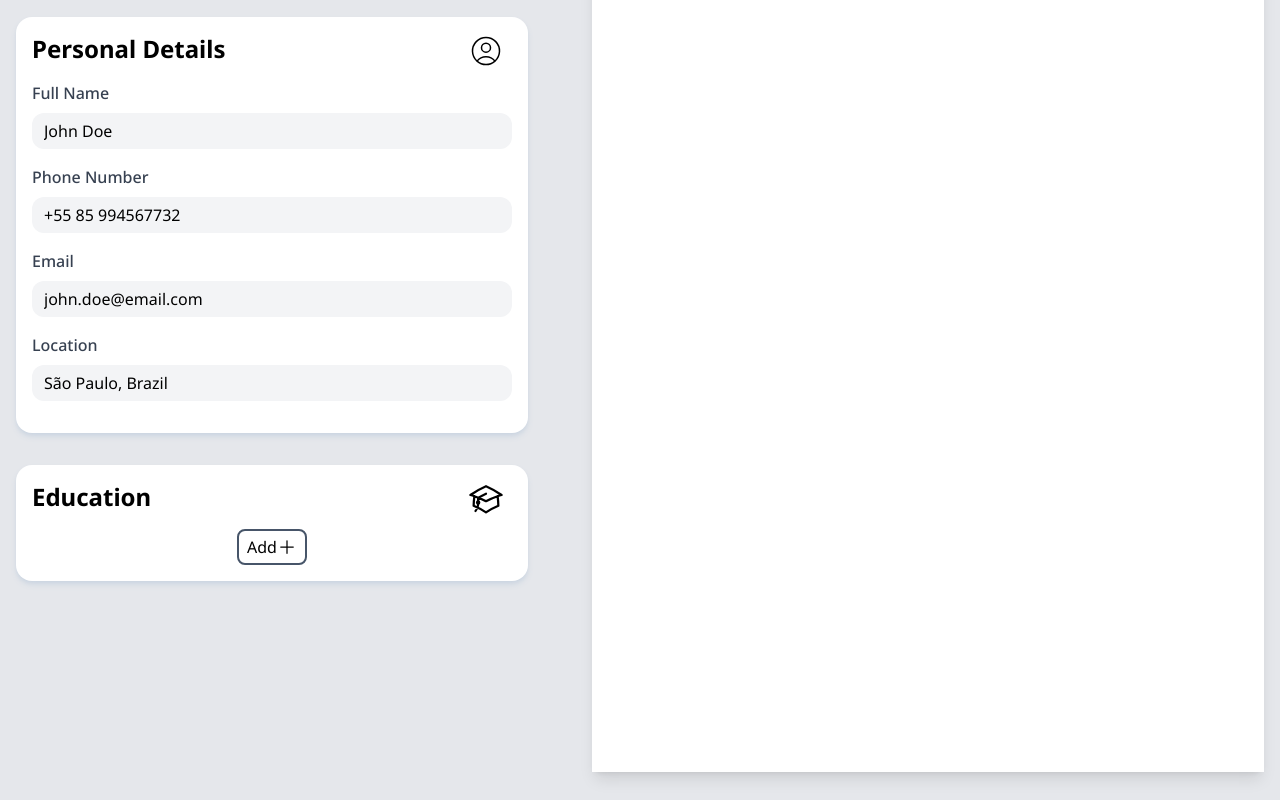
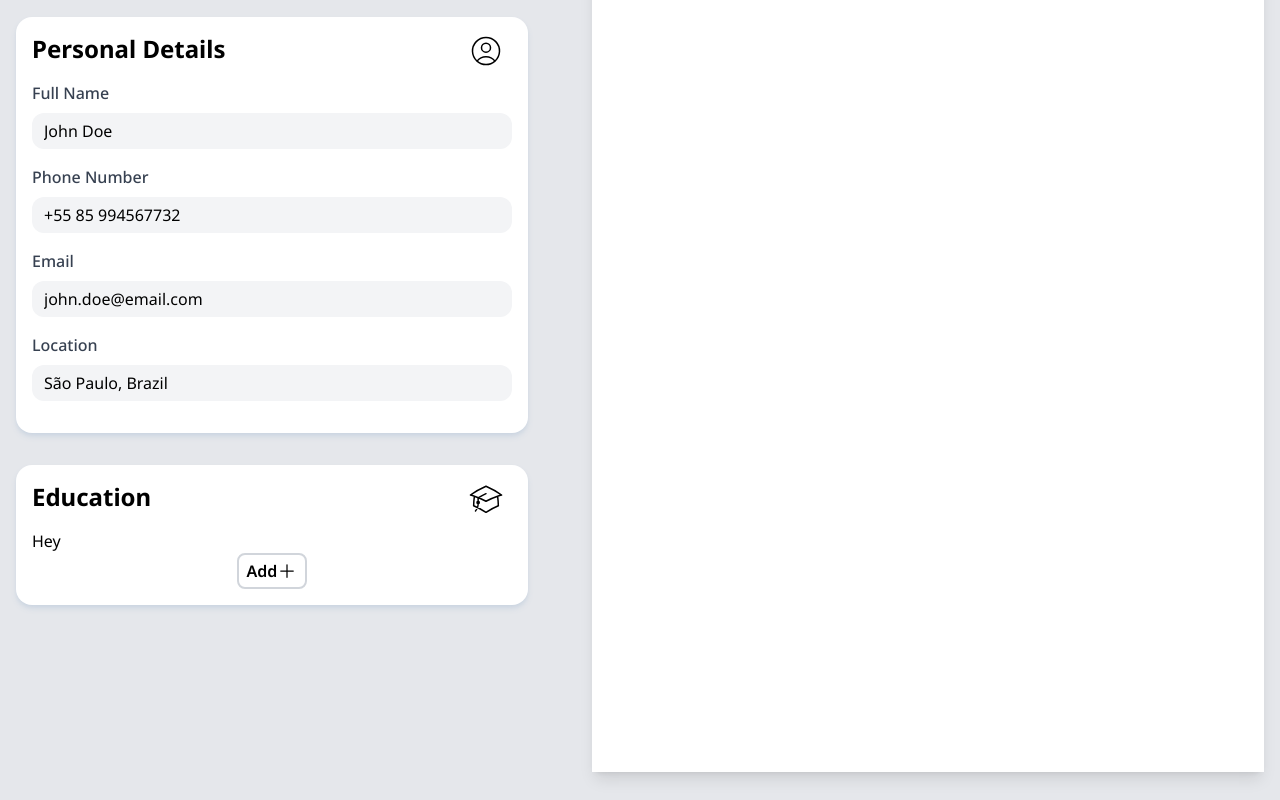
Before and after one commit to leo-vic3nt/EasyCv, a React (Vite) app: page / in a window 1280 px wide. Shown: the part 379-1179 px from the top of the page. Built offline with nearby package versions, Linux system fonts and the light colour scheme.

Commit message:
rearenge files

```diff
--- a/src/components/AddDataBtn.jsx
+++ b/src/components/Aside/AddDataBtn.jsx
@@ -5,7 +5,7 @@ function AddDataBtn({ onCLick }) {
 		<button
 			onClick={onCLick}
 			type="button"
-			className="mx-auto flex w-fit items-center rounded-lg border-2 font-semibold border-gray-300 px-2 py-1 hover:border-gray-200 hover:bg-gray-200"
+			className="mx-auto flex w-fit items-center rounded-lg border-2 border-gray-300 px-2 py-1 font-semibold hover:border-gray-200 hover:bg-gray-200"
 		>
 			Add <PlusIcon className="size-5" />
 		</button>
--- /dev/null
+++ b/src/components/Aside/EducationData.jsx
@@ -0,0 +1,57 @@
+import { SideCard } from "./SideCard";
+import { AcademicCapIcon } from "@heroicons/react/24/outline";
+import { useState } from "react";
+import { AddDataBtn } from "./AddDataBtn";
+
+function FormInput({ name, label, value, onChange, type }) {
+	return (
+		<div className="mb-4">
+			<label
+				htmlFor={name}
+				className="mb-2 block font-medium text-gray-700 capitalize"
+			>
+				{label}
+			</label>
+			<input
+				type={type}
+				id={name}
+				className="w-full appearance-none rounded-xl bg-gray-100 px-3 py-2 leading-tight focus:shadow-outline focus:outline-none"
+				value={value}
+				onChange={onChange}
+			/>
+		</div>
+	);
+}
+
+function DataForm({ cvData, setCvData }) {
+	return (
+		<div className="">
+			<h1>Teste</h1>
+		</div>
+	);
+}
+
+function DataList({ children }) {
+	return <div>{children}</div>;
+}
+
+function EducationData({ cvData, setCvData }) {
+	const [formActive, setFormActive] = useState(false);
+
+	return (
+		<SideCard
+			title={"Education"}
+			icon={<AcademicCapIcon className="stroke-1" />}
+		>
+			{formActive ? (
+				<DataForm />
+			) : (
+				<DataList>
+					<h1>Hey</h1> <AddDataBtn onCLick={() => setFormActive(true)} />
+				</DataList>
+			)}
+		</SideCard>
+	);
+}
+
+export { EducationData };
--- a/src/components/ModeToggle.jsx
+++ b/src/components/Aside/ModeToggle.jsx
@@ -4,7 +4,7 @@ import {
 	DocumentTextIcon,
 	PencilSquareIcon,
 } from "@heroicons/react/24/outline";
-import { EDITOR_MODES } from "../lib/constants";
+import { EDITOR_MODES } from "../../lib/constants";
 
 function Container({ children }) {
 	return (
--- a/src/components/PersonalDetailsForm.jsx
+++ b/src/components/Aside/PersonalDetailsForm.jsx
@@ -1,7 +1,7 @@
 /* eslint-disable react/prop-types */
 import { useCallback } from "react";
 import { UserCircleIcon } from "@heroicons/react/24/outline";
-import { DUMMY_DATA } from "../lib/constants";
+import { DUMMY_DATA } from "../../lib/constants";
 import { SideCard } from "./SideCard";
 
 function FormInput({ name, label, value, onChange, onBlur, type }) {
--- a/src/components/EducationData.jsx
+++ /dev/null
@@ -1,24 +0,0 @@
-import { SideCard } from "./SideCard";
-import { AcademicCapIcon } from "@heroicons/react/24/outline";
-import { PlusIcon } from "@heroicons/react/24/outline";
-
-// @todo Implement each item component, form to add item component
-
-function AddForm({ cvData, setCvData }) {
-	return <div />;
-}
-
-function EducationData({ cvData, setCvData }) {
-	return (
-		<SideCard title={"Education"} icon={<AcademicCapIcon />}>
-			<button
-				type="button"
-				className="mx-auto flex w-fit items-center rounded-lg border-2 border-slate-600 px-2 py-1 hover:bg-gray-200"
-			>
-				Add <PlusIcon className="size-5" />
-			</button>
-		</SideCard>
-	);
-}
-
-export { EducationData };
```
Also changed, not shown: src/App.jsx (+5 -5 lines), src/components/Aside/ActionsBar.jsx (renamed from src/components/ActionsBar.jsx), src/components/Aside/ContentEditor.jsx (renamed from src/components/ContentEditor.jsx), src/components/Aside/SideCard.jsx (renamed from src/components/SideCard.jsx), src/components/Aside/SideContainer.jsx (renamed from src/components/SideContainer.jsx), src/components/CurriculumVitae/CurriculumVitae.jsx (renamed from src/components/CurriculumVitae.jsx).
